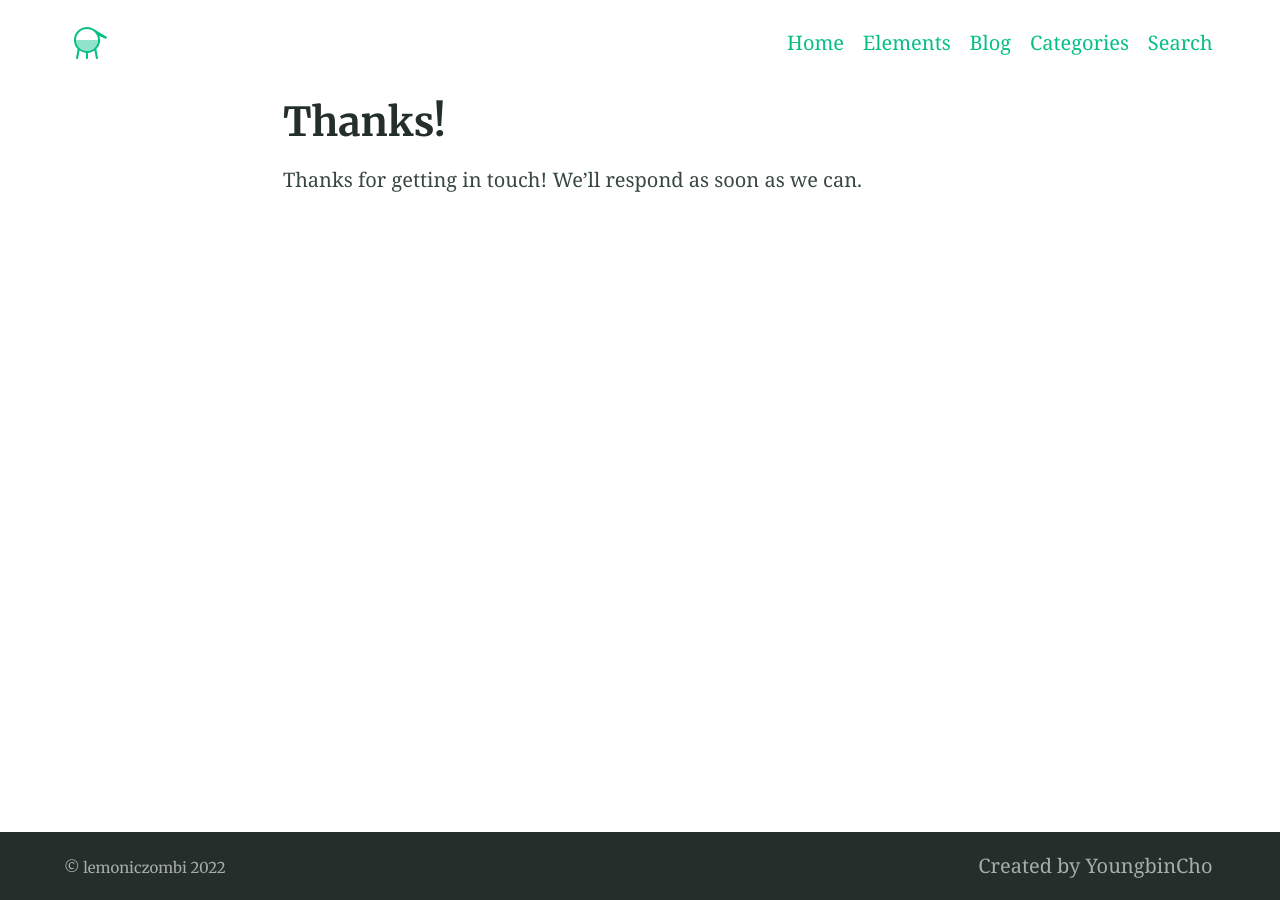
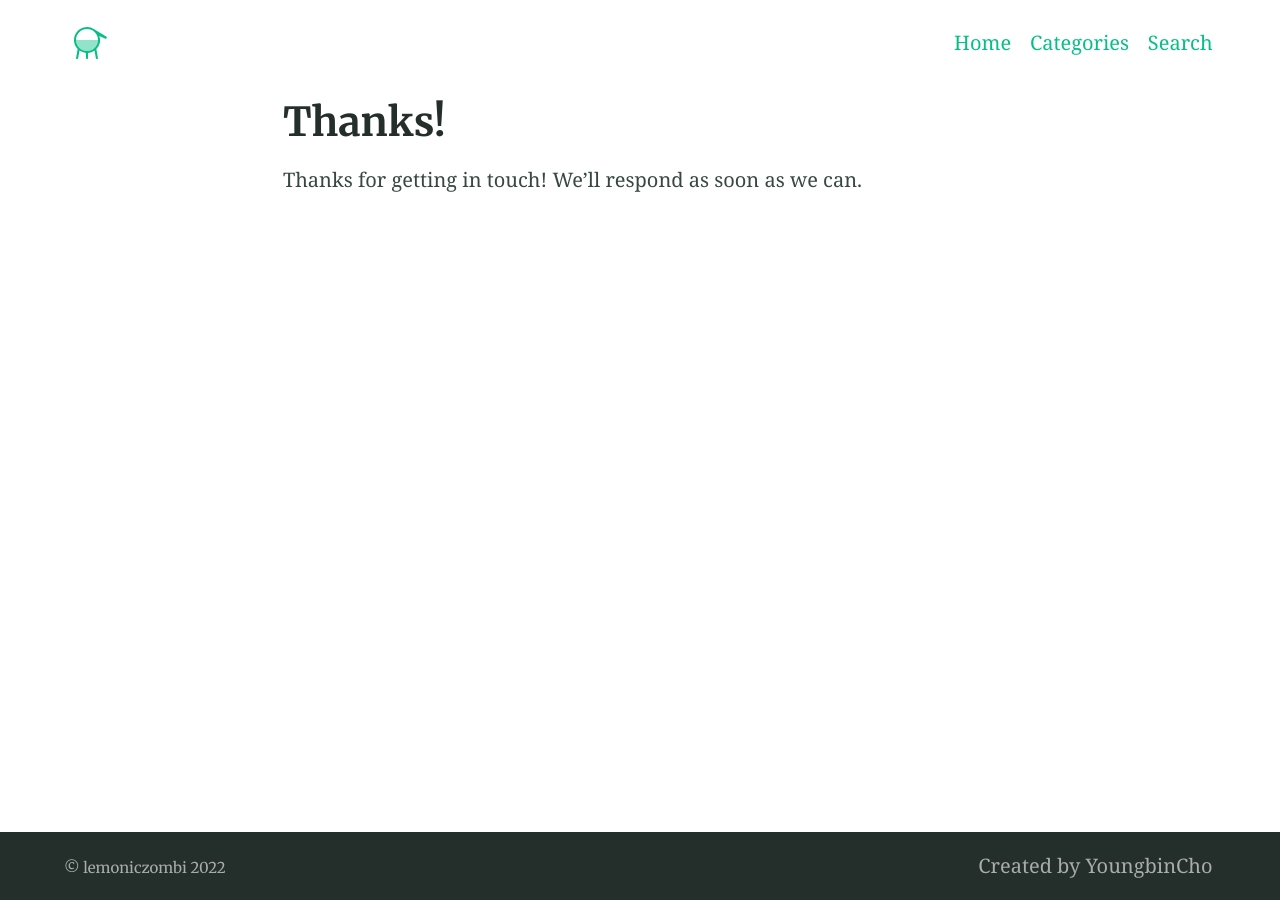
Before and after one commit to lemoniczombi/lemoniczombi.github.io, a Jekyll site: the page built from thanks.md, in a window 1280 px wide. Built offline with Jekyll 4.4.1, drawn with Linux system fonts in a browser that asks for light colours.

Commit message:
Update _config.yml

```diff
--- a/_config.yml
+++ b/_config.yml
@@ -35,7 +35,7 @@ plugins:
 - jemoji
 
 # 3. Gem settings
-paginate: 2 # jekyll-paginate > items per page
+paginate: 5 # jekyll-paginate > items per page
 paginate_path: blog/page:num # jekyll-paginate > blog page
 jekyll-mentions: https://twitter.com # jekyll-mentions > service used when @replying
 twitter:
@@ -122,10 +122,6 @@ favicons: # Favicons are also used in the manifest file. Syntax is 'size: path'
 navigation_header:
 - title: Home
   url: /
-- title: Elements
-  url: /elements/
-- title: Blog
-  url: /blog/
 - title: Categories
   url: /categories/
 - title: Search
@@ -137,7 +133,7 @@ navigation_footer:
 
 social_links: # Appears in sidebar. Set the urls then uncomment and comment out as desired
   Twitter: https://twitter.com/young_empty_
-  LinkedIn: https://www.linkedin.com/in/daviddarnes
+  LinkedIn: https://www.linkedin.com/in/%EC%98%81%EB%B9%88-%EC%A1%B0-96684324a
   GitHub: https://github.com/lemoniczombi
   link: https://github.com/lemoniczombi
   RSS: /feed.xml
```
